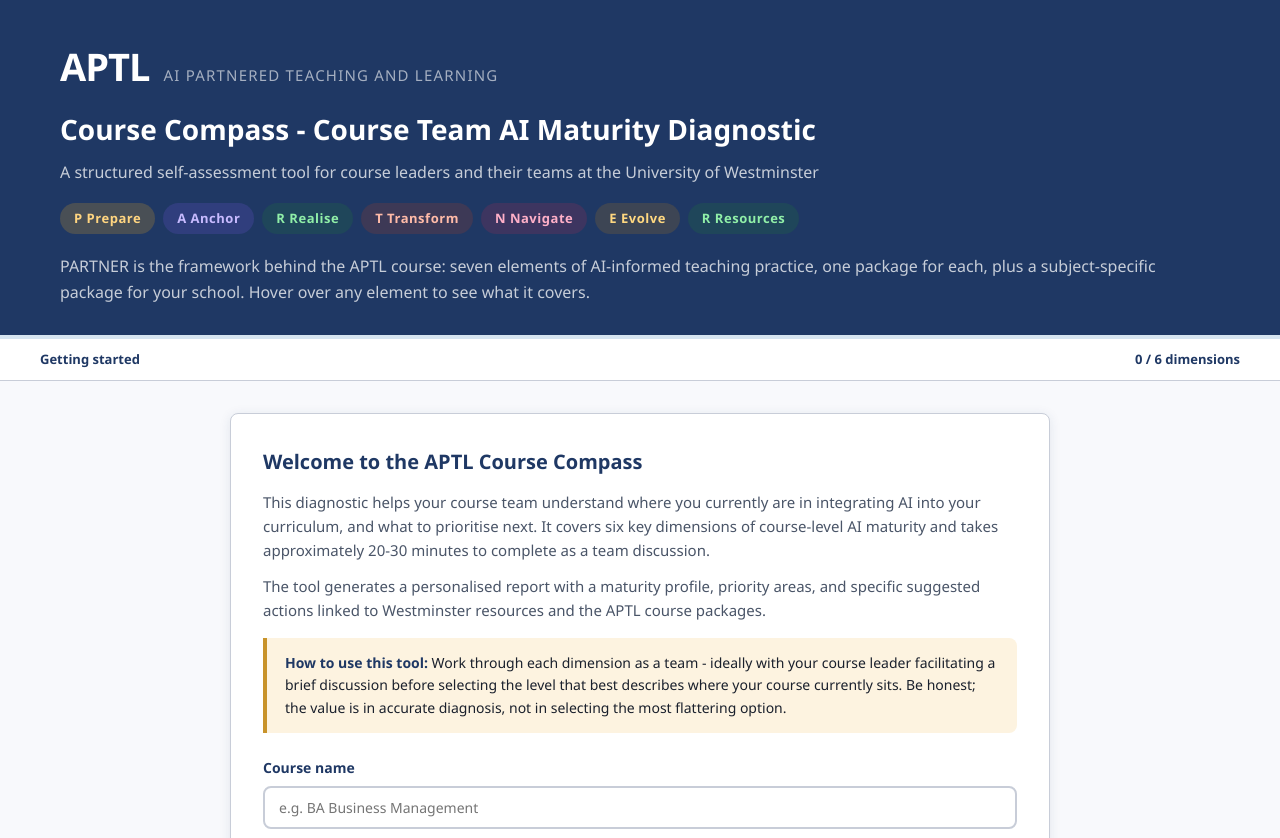
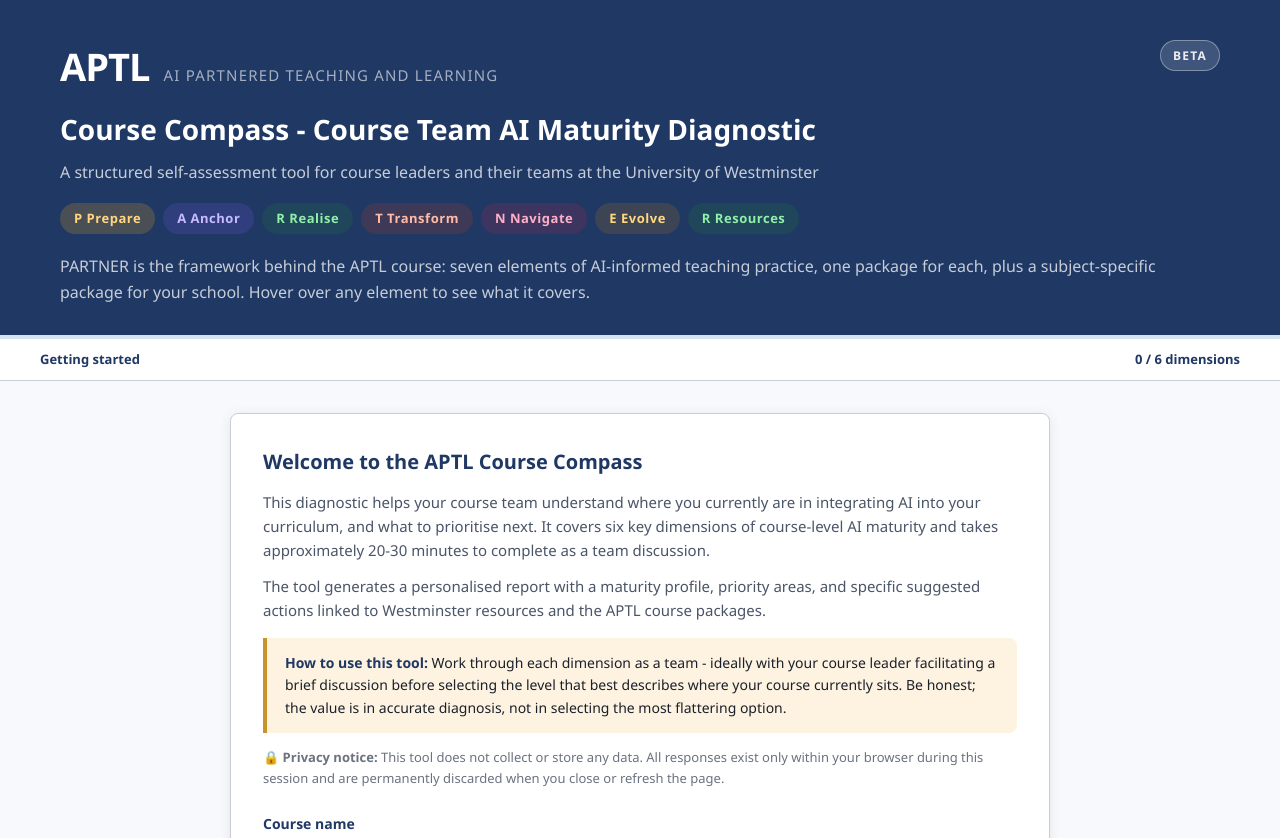
Before and after one commit to saundeg/apt-course-compass, a plain HTML site: page index.html in a window 1280 px wide. Shown: the top 838 px of the page. Drawn offline with Linux system fonts and the light colour scheme.

Commit message:
Add files via upload

```diff
--- a/index.html
+++ b/index.html
@@ -36,7 +36,9 @@
 
   /* HEADER */
   .header { background: var(--navy); color: white; padding: 36px 60px 30px; }
-  .header-inner { width: 100%; }
+  .header-inner { width: 100%; display: flex; justify-content: space-between; align-items: flex-start; }
+  .header-main { flex: 1; }
+  .beta-pill { display: inline-block; background: rgba(255,255,255,0.15); border: 1px solid rgba(255,255,255,0.35); color: rgba(255,255,255,0.9); font-size: 12px; font-weight: 700; letter-spacing: 0.1em; text-transform: uppercase; padding: 5px 12px; border-radius: 20px; margin-top: 4px; flex-shrink: 0; }
   .apt-badge { display: inline-flex; align-items: baseline; gap: 14px; margin-bottom: 10px; }
   .apt-logo { font-size: 38px; font-weight: 700; letter-spacing: -1px; color: white; }
   .apt-sub { font-size: 15px; color: rgba(255,255,255,0.6); text-transform: uppercase; letter-spacing: 0.08em; }
@@ -176,6 +178,7 @@
 
 <div class="header">
   <div class="header-inner">
+    <div class="header-main">
     <div class="apt-badge">
       <span class="apt-logo">APTL</span>
       <span class="apt-sub">AI Partnered Teaching and Learning</span>
@@ -192,6 +195,8 @@
       <span class="partner-pill r2-pill" title="Package 7: AI Tools for Teaching and Learning - learn about Westminster's supported AI tools and how to use them confidently and responsibly">R Resources</span>
       <p class="partner-note">PARTNER is the framework behind the APTL course: seven elements of AI-informed teaching practice, one package for each, plus a subject-specific package for your school. Hover over any element to see what it covers.</p>
     </div>
+    </div>
+    <span class="beta-pill">Beta</span>
   </div>
 </div>
 
@@ -213,6 +218,7 @@
     <div class="how-to">
       <strong>How to use this tool:</strong> Work through each dimension as a team - ideally with your course leader facilitating a brief discussion before selecting the level that best describes where your course currently sits. Be honest; the value is in accurate diagnosis, not in selecting the most flattering option.
     </div>
+    <p style="font-size:13px;color:var(--grey-dark);margin-top:14px;margin-bottom:0;">🔒 <strong>Privacy notice:</strong> This tool does not collect or store any data. All responses exist only within your browser during this session and are permanently discarded when you close or refresh the page.</p>
 
     <div style="margin-top:24px;">
       <div class="field-group">
```
